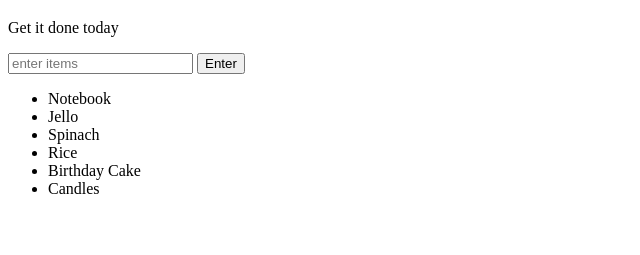
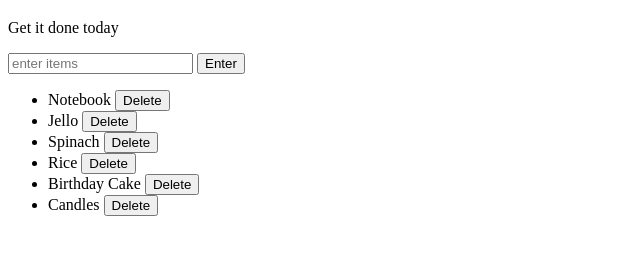
Before and after one commit to MikeGajardo/js-dom-excercise, a plain HTML site: page index.html in a window 1280 px wide. Shown: the part 61-316 px from the top of the page, without its empty margins (0-640 px from the left). Drawn offline with Linux system fonts and the light colour scheme.

Commit message:
Update index.html

```diff
--- a/index.html
+++ b/index.html
@@ -10,12 +10,12 @@
 	<input id="userinput" type="text" placeholder="enter items">
 	<button id="enter">Enter</button>
 	<ul>
-		<li class="bold red" random="23">Notebook</li>
-		<li>Jello</li>
-		<li>Spinach</li>
-		<li>Rice</li>
-		<li>Birthday Cake</li>
-		<li>Candles</li>
+		<li class="bold red" random="23">Notebook <button>Delete</button></li>
+		<li>Jello <button class="del">Delete</button></li>
+		<li>Spinach <button class="del">Delete</button></li>
+		<li>Rice <button class="del">Delete</button></li>
+		<li>Birthday Cake <button class="del">Delete</button></li>
+		<li>Candles <button class="del">Delete</button></li>
 	</ul>
 	<script type="text/javascript" src="script.js"></script>
 </body>
```
